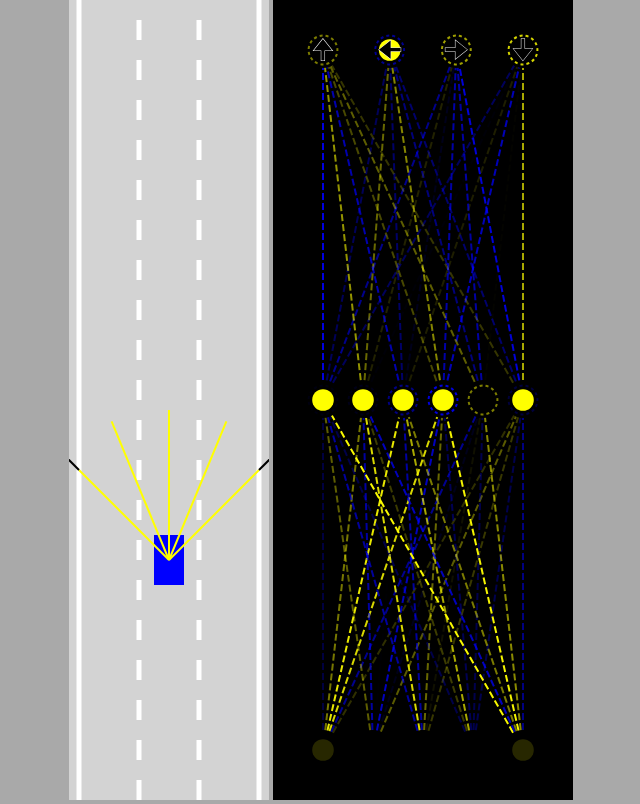
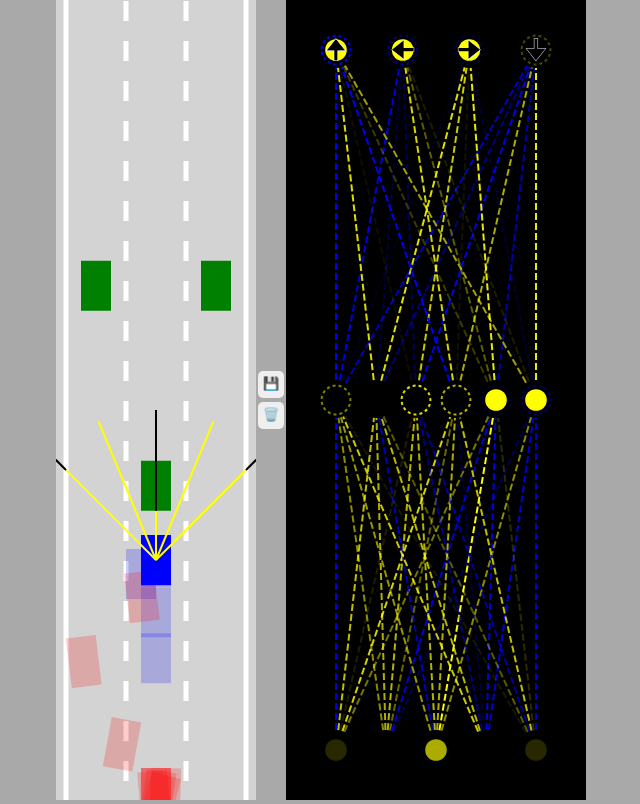
Before and after one commit to danfirsten/SelfDriving-Car, a plain HTML site: page selfdriving_car/index.html in a window 1280 px wide. Shown: the whole page, without its empty margins (319-959 px from the left). Drawn offline with Linux system fonts and the light colour scheme.

Commit message:
Parallelization

```diff
--- a/selfdriving_car/car.js
+++ b/selfdriving_car/car.js
@@ -123,7 +123,7 @@ class Car{
         this.y-=Math.cos(this.angle)*this.speed;
     }
 
-    draw(ctx, color){
+    draw(ctx, color,drawSensor=false){
         if(this.damaged) {
             ctx.fillStyle="red";
         } else {
@@ -136,7 +136,7 @@ class Car{
         }
         ctx.fill();
 
-        if(this.sensor){
+        if(this.sensor && drawSensor){
             this.sensor.draw(ctx);
         }
     }
--- a/selfdriving_car/index.html
+++ b/selfdriving_car/index.html
@@ -5,6 +5,10 @@
 </head>
 <body>
     <canvas id="carCanvas"></canvas>
+    <div id="verticalButtons">
+        <button onclick="save()">💾</button>
+        <button onclick="discard()">🗑️</button>
+    </div>
     <canvas id="networkCanvas"></canvas>
     <script src="visualizer.js"></script>
     <script src="network.js"></script>
--- a/selfdriving_car/main.js
+++ b/selfdriving_car/main.js
@@ -6,36 +6,80 @@ networkCanvas.width=300;
 // ctx means context
 const carCtx=carCanvas.getContext('2d');
 const networkCtx=networkCanvas.getContext('2d');
+
 const road=new Road(carCanvas.width/2, carCanvas.width*0.9);
-const car=new Car(road.getLanceCenter(1),100,30,50,"AI");
+
+const N=100;
+const cars=generateCars(N);
+let bestCar=cars[0];
+if(localStorage.getItem("bestBrain")){
+    bestCar.brain=JSON.parse(
+        localStorage.getItem("bestBrain")
+    );
+}
+
 const traffic=[
-    new Car(road.getLanceCenter(1),-100,30,50,"DUMMY", 2)
+    new Car(road.getLanceCenter(1),-100,30,50,"DUMMY", 2),
+    new Car(road.getLanceCenter(0),-300,30,50,"DUMMY", 2),
+    new Car(road.getLanceCenter(2),-300,30,50,"DUMMY", 2),
 ];
 
 animate();
+
+function save() {
+    localStorage.setItem("bestBrain",
+        JSON.stringify(bestCar.brain)
+    );
+}
+
+function discard() {
+    localStorage.removeItem("bestBrain");
+}
+
+function generateCars(N) {
+    const cars=[];
+    for(let i=1;i<=N;i++){
+        cars.push(new Car(road.getLanceCenter(1),100,30,50,"AI"));
+    }
+    return cars;
+}
 
 function animate(time){
     for(let i=0;i<traffic.length;i++){
         traffic[i].update(road.borders,[]);
     }
-    car.update(road.borders,traffic);
+    for(let i=0;i<cars.length;i++){
+        cars[i].update(road.borders,traffic);
+    }
+    bestCar=cars.find(
+        c=>c.y==Math.min(
+            // We are creating a new array with the y values of all cars
+            // We do ... because Math.min expects a list of arguments not an array
+            ...cars.map(c=>c.y)
+        )
+    );
 
     carCanvas.height=window.innerHeight;
     networkCanvas.height=window.innerHeight;
 
     carCtx.save();
-    carCtx.translate(0,-car.y+carCanvas.height*0.7);
+    carCtx.translate(0,-bestCar.y+carCanvas.height*0.7);
 
     road.draw(carCtx);
     for(let i=0;i<traffic.length;i++){
         traffic[i].draw(carCtx, "green");
     }
-    car.draw(carCtx, "blue");
+    carCtx.globalAlpha=0.2;
+    for(let i=0;i<cars.length;i++){
+        cars[i].draw(carCtx, "blue");
+    }
+    carCtx.globalAlpha=1;
+    bestCar.draw(carCtx, "blue", true);
 
     carCtx.restore();
 
     networkCtx.lineDashOffset=-time/50;
-    Visualizer.drawNetwork(networkCtx, car.brain);
+    Visualizer.drawNetwork(networkCtx, bestCar.brain);
     // calls animate function again and again
     requestAnimationFrame(animate);
 }
--- a/selfdriving_car/style.css
+++ b/selfdriving_car/style.css
@@ -2,8 +2,27 @@ body{
     margin:0;
     background:darkgray;
     overflow:hidden;
-    text-align:center;
+    display:flex;
+    justify-content:center;
+    align-items:center;
 }
+
+#verticalButtons{
+    display:flex;
+    flex-direction: column;
+}
+
+button{
+    border: none;
+    border-radius: 5px;
+    padding: 5px 5px 7px 5px;
+    margin: 2px;
+    cursor:pointer;
+}
+button:hover{
+    background: blue;
+}
+
 #carCanvas{
     background:lightgray;
 }
```
